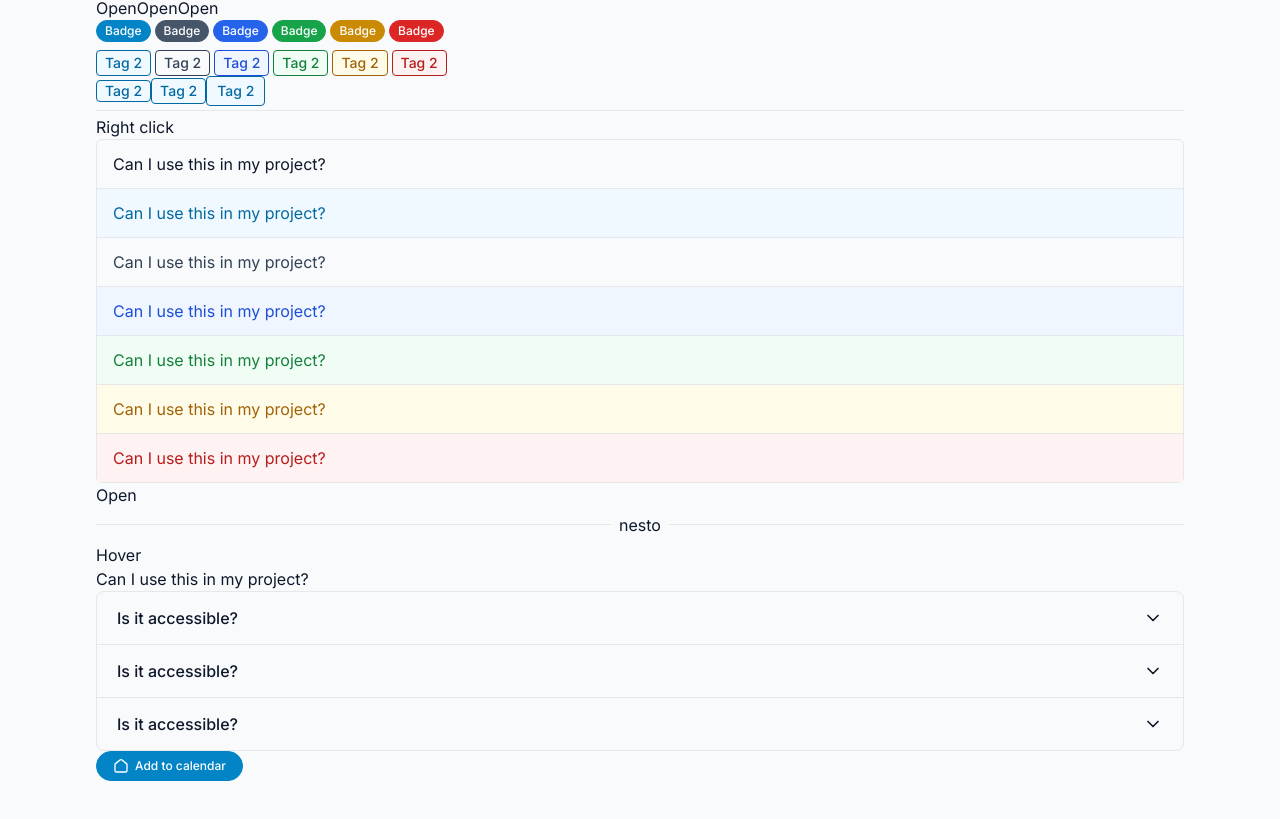
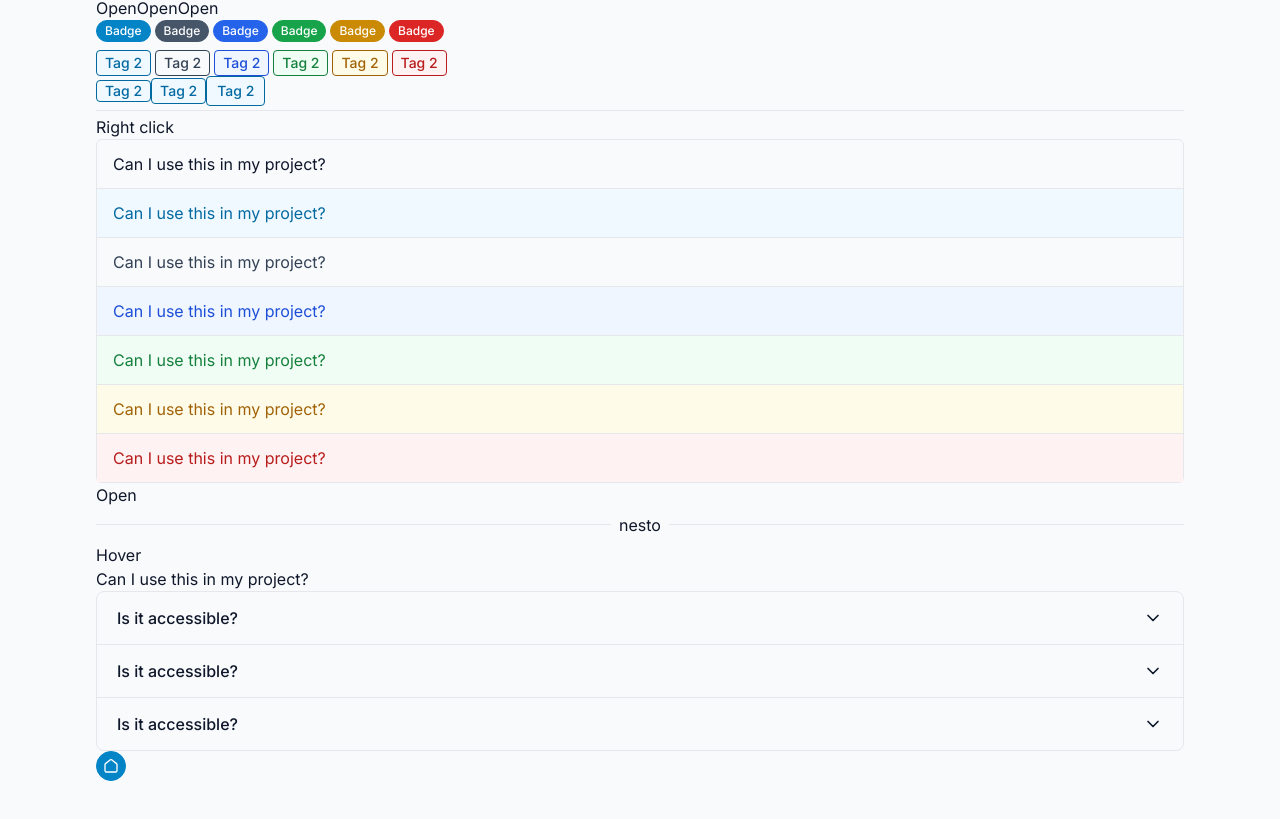
Before and after one commit to MidoDomy/SpacelessUI, a Next.js app: page / in a window 1280 px wide. Shown: the part 329-1148 px from the top of the page. Built offline with nearby package versions, Linux system fonts and the light colour scheme.

Commit message:
Button ui component style fixes

```diff
--- a/app/page.tsx
+++ b/app/page.tsx
@@ -333,6 +333,7 @@ export default function Home() {
         variant='primary'
         size='sm'
         icon='home'
+        onlyIcon
         rounded
         onClick={() => {
           toast({
--- a/components/ui/button.tsx
+++ b/components/ui/button.tsx
@@ -80,17 +80,17 @@ const buttonVariants = cva('inline-flex items-center justify-center border round
     {
       onlyIcon: true,
       size: 'sm',
-      className: 'px-1.5',
+      className: 'px-1.5 min-w-[30px]',
     },
     {
       onlyIcon: true,
       size: 'md',
-      className: 'px-2',
+      className: 'px-2 min-w-[38px]',
     },
     {
       onlyIcon: true,
       size: 'lg',
-      className: 'px-2.5',
+      className: 'px-2.5 min-w-[46px]',
     },
   ],
   defaultVariants: {
```
